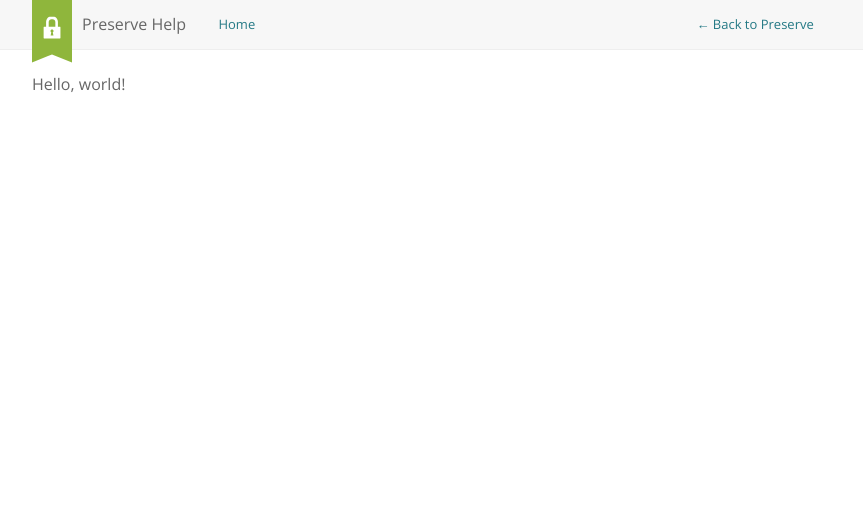
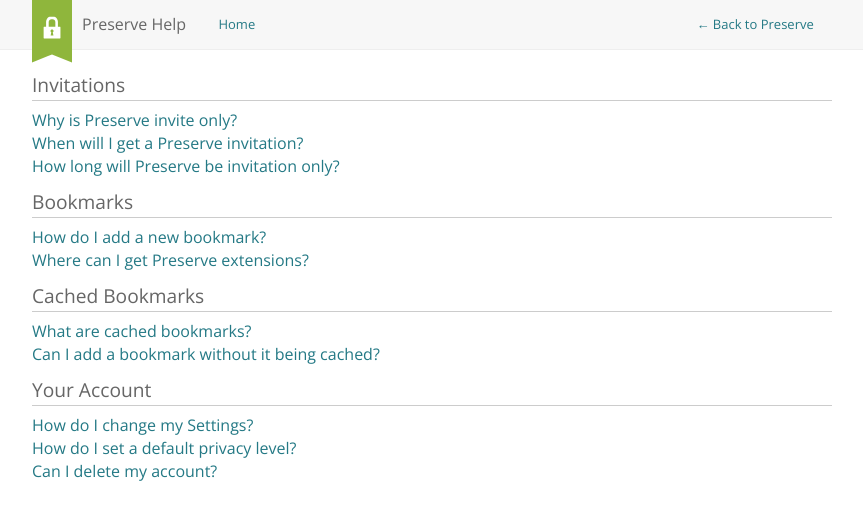
Before and after one commit to preserve/help.preserve.io, a Jekyll site: the page built from index.html, in a window 1280 px wide. Shown: the top 520 px of the page, without its empty margins (208-1071 px from the left). Built offline with Jekyll 4.4.1, drawn with Linux system fonts in a browser that asks for light colours; nearby versions of some CDN libraries.

Commit message:
Created a list of questions, started working on some articles.
I created a list of questions on the index page and also started
writing a couple of invitations articles.

Writing documentation is hard.

```diff
--- a/index.html
+++ b/index.html
@@ -3,4 +3,28 @@
 title: Preserve Documentation
 ---
 
-Hello, world!
+<h3>Invitations</h3>
+<ul class="index">
+  <li><a href="/invitations/why.html">Why is Preserve invite only?</a></li>
+  <li><a href="/invitations/when.html">When will I get a Preserve invitation?</a></li>
+  <li><a href="/invitations/how_long.html">How long will Preserve be invitation only?</a></li>
+</ul>
+
+<h3>Bookmarks</h3>
+<ul class="index">
+  <li><a href="/bookmarks/new.html">How do I add a new bookmark?</a></li>
+  <li><a href="/extensions">Where can I get Preserve extensions?</a></li>
+</ul>
+
+<h3>Cached Bookmarks</h3>
+<ul class="index">
+  <li><a href="/cached_bookmarks/what_are_cached_bookmarks.html">What are cached bookmarks?</a></li>
+  <li><a href="/cached_bookmarks/bookmarks_without_caches.html">Can I add a bookmark without it being cached?</a></li>
+</ul>
+
+<h3>Your Account</h3>
+<ul class="index">
+  <li><a href="/account/settings.html">How do I change my Settings?</a></li>
+  <li><a href="/account/default_privacy.html">How do I set a default privacy level?</a></li>
+  <li><a href="/account/delete.html">Can I delete my account?</a></li>
+</ul>
```
Also changed, not shown: invitations/when.html (added, +17 -0 lines), invitations/why.html (added, +19 -0 lines).
